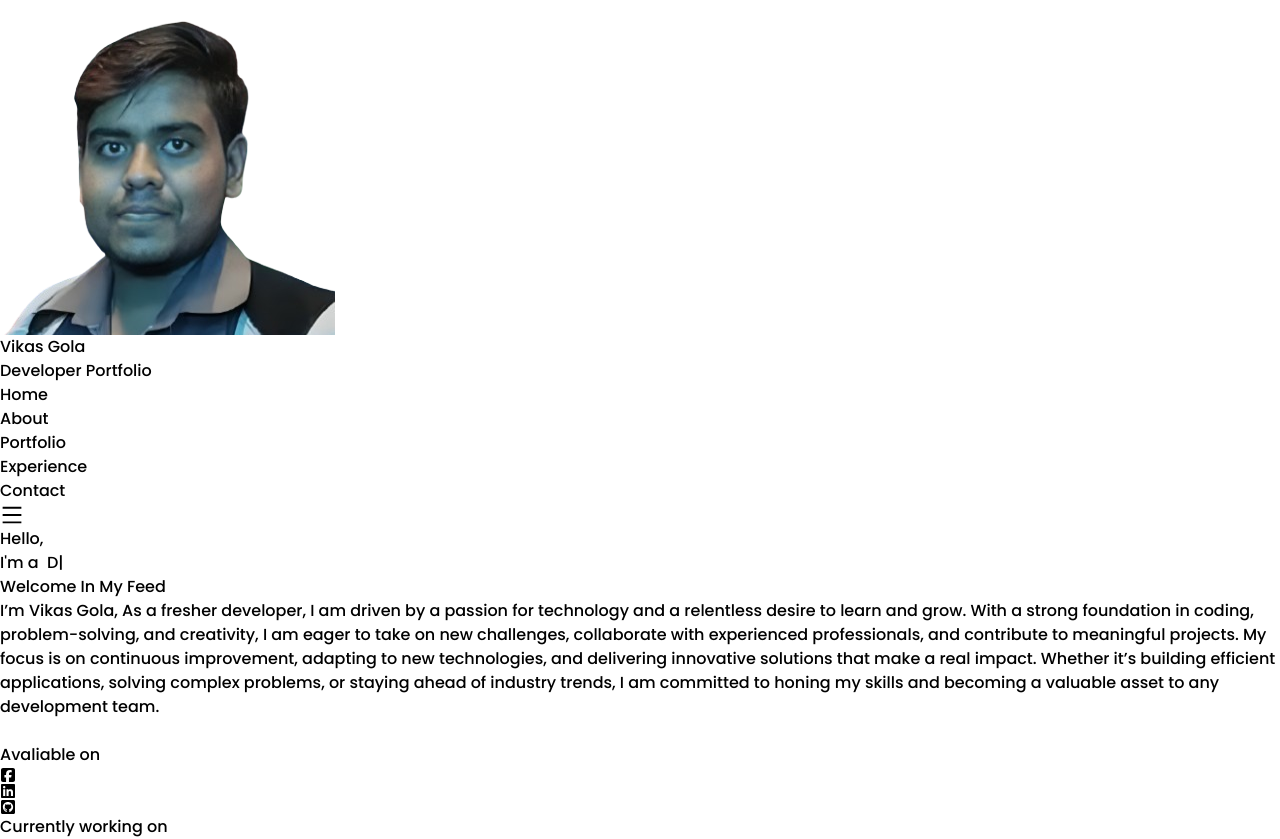
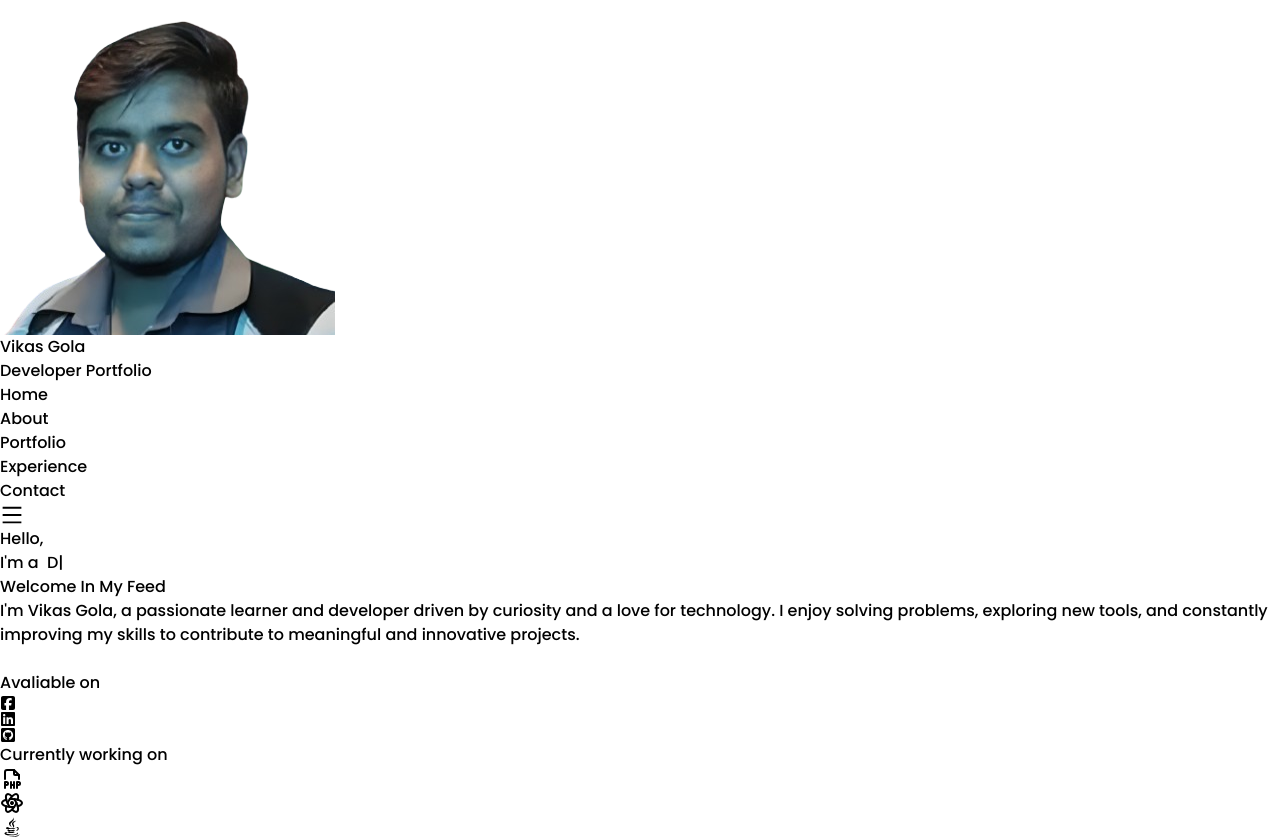
Before and after one commit to GlobalCodingTutorial/Portfolio.github.io, a React (Vite) app: page / in a window 1280 px wide. Shown: the top 839 px of the page. Built offline with nearby package versions, Linux system fonts and the light colour scheme.

Commit message:
Update Home.jsx

```diff
--- a/src/components/Home.jsx
+++ b/src/components/Home.jsx
@@ -36,14 +36,7 @@ function Home() {
              <span className='text-xl'>Welcome In My Feed</span>
              <br />
              <p className='text-sm md:text-md text-justify'>
-               I’m Vikas Gola, As a fresher developer, I am driven by a passion for technology and a relentless desire to
-               learn and grow. With a strong foundation in coding, problem-solving, and creativity, I am
-               eager to take on new challenges, collaborate with experienced professionals, and
-               contribute to meaningful projects. My focus is on continuous improvement, adapting to
-               new technologies, and delivering innovative solutions that make a real impact. Whether
-               it’s building efficient applications, solving complex problems, or staying ahead of industry
-               trends, I am committed to honing my skills and becoming a valuable asset to any
-               development team.
+              I'm Vikas Gola, a passionate learner and developer driven by curiosity and a love for technology. I enjoy solving problems, exploring new tools, and constantly improving my skills to contribute to meaningful and innovative projects.
              </p>
              <br />
              {/*Social media icon*/}
```
